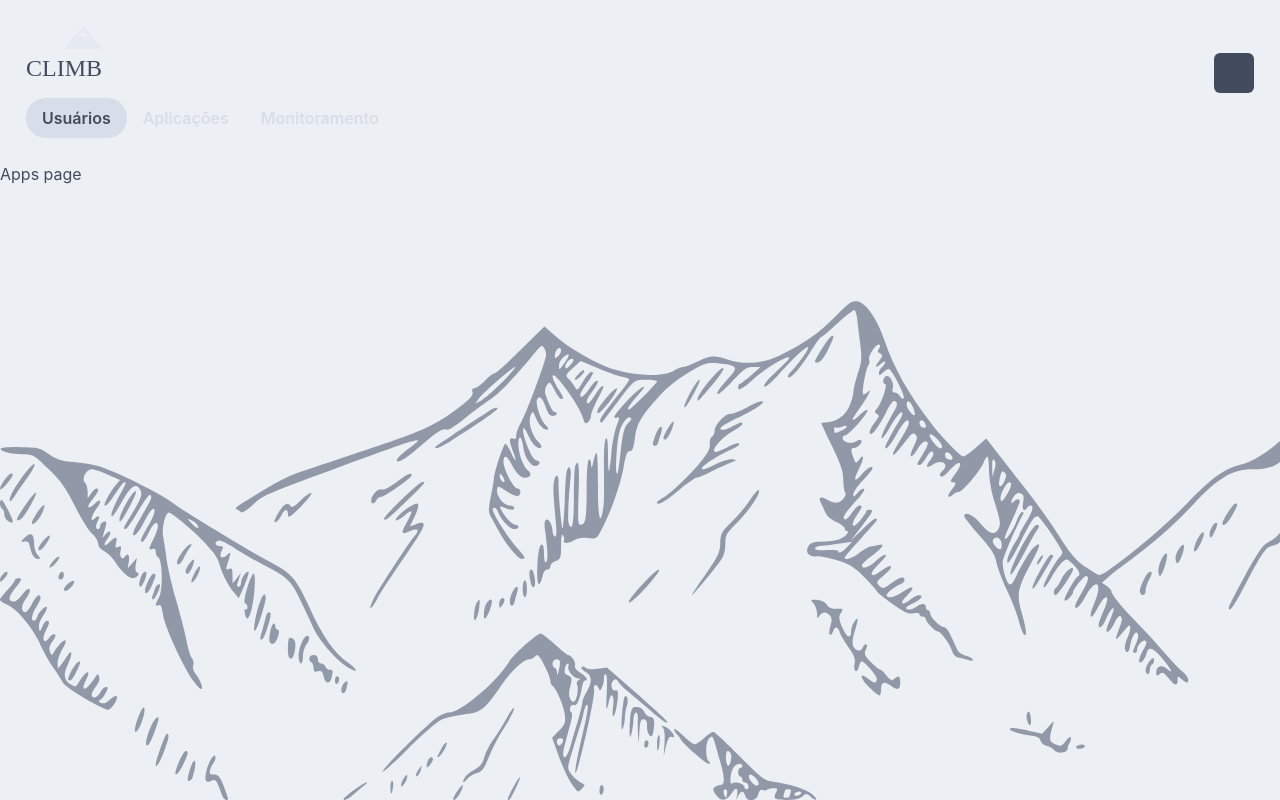
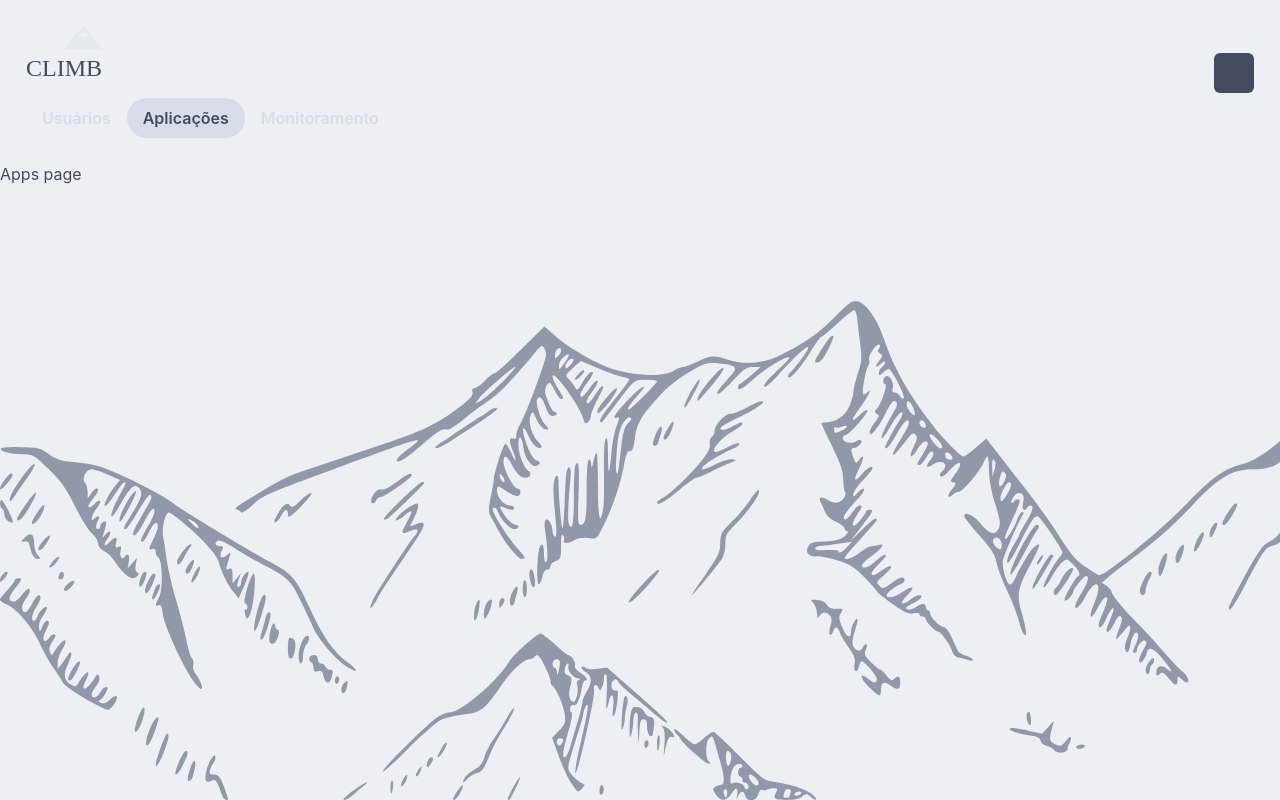
Before and after one commit to ianbandrade/plf-es-2021-1-ti5-6702100-climb, a Next.js app in the folder codigo/frontend/: page /admin/apps in a window 1280 px wide. Built offline with nearby package versions, Linux system fonts and the light colour scheme; a web font is replaced by a local one.

Commit message:
fix: current tab active in header

```diff
--- a/codigo/frontend/src/components/Header/AdminHeader.tsx
+++ b/codigo/frontend/src/components/Header/AdminHeader.tsx
@@ -1,17 +1,35 @@
 import RegularHeader from "./RegularHeader";
 import { Flex, Tabs, TabList } from "@chakra-ui/react";
 import TabContainer from "../TabContainer";
+import {useState,useEffect} from "react";
 const BASE_URL = "/admin";
 
+const pages = [{url:"users", text: "Usuários"}
+              ,{url:"apps", text:"Aplicações"},{
+                url:"monitor", text: "Monitoramento"}];
+
 const AdminHeader = () => {
+
+  const [path,setPath] = useState("");
+  const [index, setIndex] = useState(0);
+
+  useEffect(() => {
+    setPath(window.location.pathname.split("/").pop() || "");
+  });
+
+
+  useEffect(() => {
+    setIndex(pages.findIndex(page => page.url === path) || 0);
+  },[path]);
+
+  const renderedTabs = pages.map(page => <TabContainer key={page.url} text={page.text} url={`${BASE_URL}/${page.url}`} />)
+
   return (
     <Flex flexDirection="column">
       <RegularHeader />
-      <Tabs variant="soft-rounded" mt="12px">
+      <Tabs variant="soft-rounded" mt="12px" index={index}>
         <TabList>
-          <TabContainer text="Usuários" url={`${BASE_URL}/users`} />
-          <TabContainer text="Aplicações" url={`${BASE_URL}/apps`} />
-          <TabContainer text="Monitoramento" url={`${BASE_URL}/monitor`} />
+          {renderedTabs}
         </TabList>
       </Tabs>
     </Flex>
```
